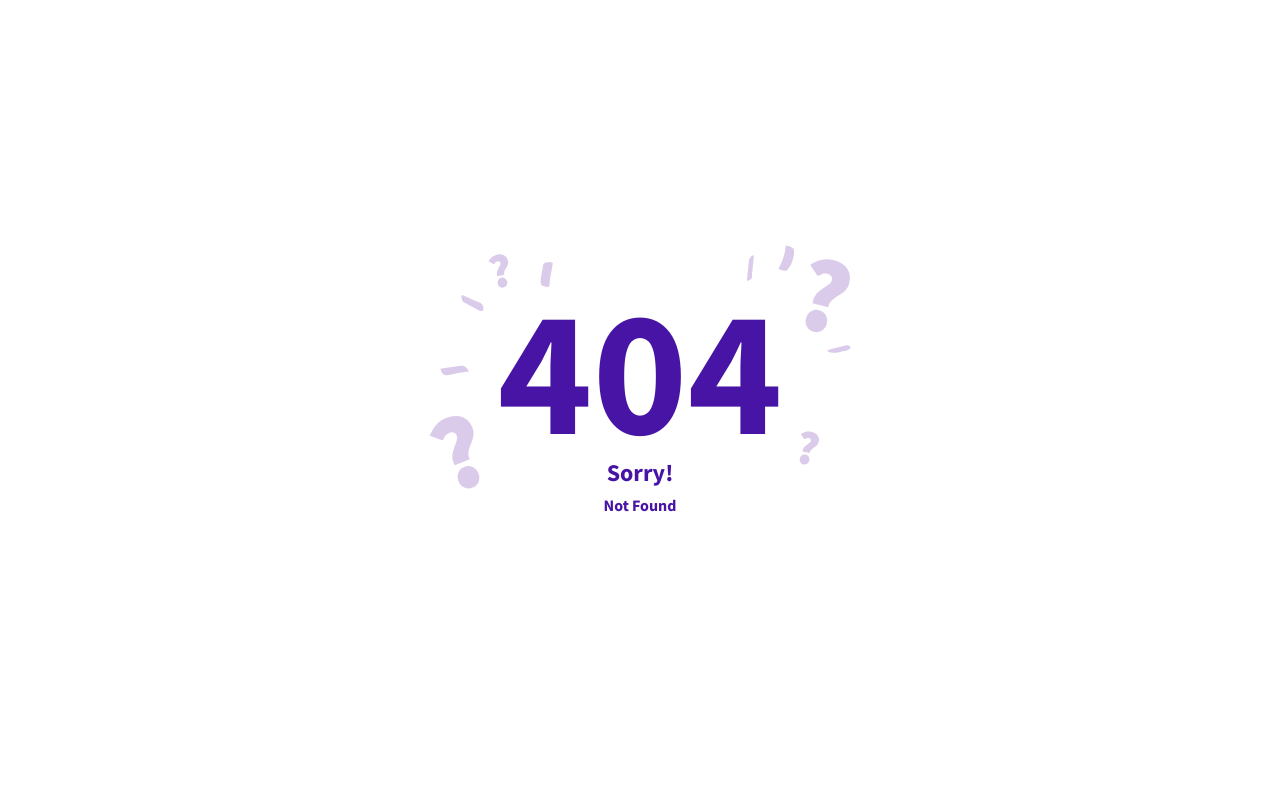
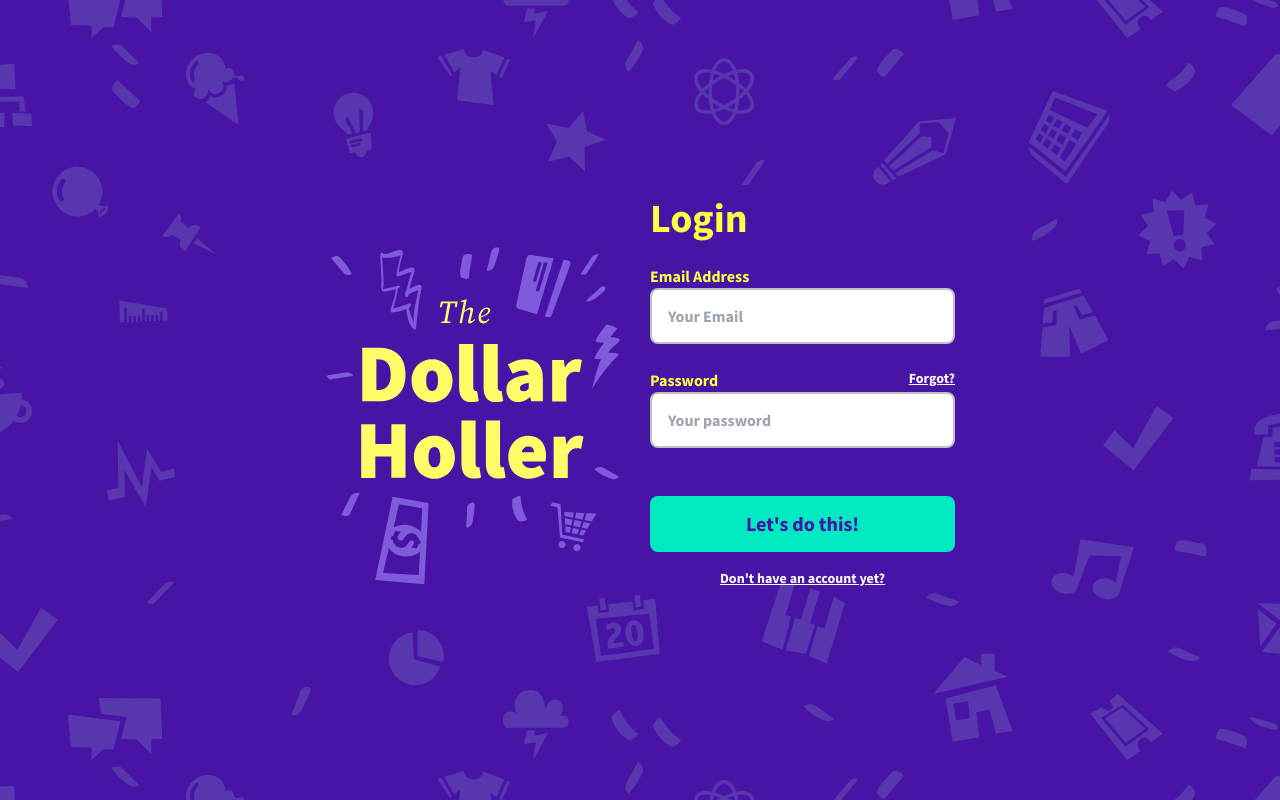
Before and after one commit to kyoukhana/sveltekitlearning, a SvelteKit app: page /login in a window 1280 px wide. Before the commit this address had no page. Built offline with nearby package versions, Linux system fonts and the light colour scheme.

Commit message:
Lesson 59 - Styling the Login
Pretty simple lesson just mainly css styling

```diff
--- /dev/null
+++ b/src/routes/(auth)/+layout.svelte
@@ -0,0 +1,20 @@
+<script lang="ts">
+  import Snackbar from '$lib/components/Snackbar.svelte';
+</script>
+
+<Snackbar />
+
+<div class="min-h-screen w-full bg-daisyBush bg-center md:bg-auth">
+  <div
+    class="grid h-screen w-full auto-rows-min grid-cols-12 px-4 md:auto-rows-fr md:gap-5 xl:px-0"
+  >
+    <div
+      class="col-span-12 pt-8 md:col-span-6 md:my-auto lg:col-span-4 lg:col-start-3 xl:col-span-3 xl:col-start-4"
+    >
+      <img src="/images/logo.svg" alt="The Dollar Holler" class="mx-auto" />
+    </div>
+    <div class="col-span-12 md:col-span-6 md:my-auto lg:col-span-4 xl:col-span-3">
+      <slot><!-- optional fallback --></slot>
+    </div>
+  </div>
+</div>
--- /dev/null
+++ b/src/routes/(auth)/login/+page.svelte
@@ -0,0 +1,30 @@
+<script lang="ts">
+    let email: string, password: string;
+  </script>
+
+  <h1 class="mb-4 text-[2.5rem] font-black text-goldenFizz">Login</h1>
+
+  <form>
+    <div class="field">
+      <label for="email" class="text-goldenFizz">Email Address</label>
+      <input type="email" name="email" placeholder="Your Email" bind:value={email} />
+    </div>
+    <div class="field">
+      <div class="flex justify-between">
+        <label for="password" class="text-goldenFizz">Password</label>
+        <a href="/forgot-password" class="text-sm text-white underline hover:no-underline">Forgot?</a>
+      </div>
+      <input type="password" placeholder="Your password" bind:value={password} />
+    </div>
+    <div class="field">
+      <button
+        type="submit"
+        class="mt-6 min-h-[3.5rem] w-full rounded-lg bg-robinEggBlue py-3 px-4 text-xl font-bold text-daisyBush transition-all duration-200 hover:-translate-y-1 hover:shadow-lg"
+      >
+        Let's do this!
+      </button>
+      <p class="mt-4 text-center text-sm text-white">
+        <a href="/signup" class="hover-no-underline underline">Don't have an account yet?</a>
+      </p>
+    </div>
+  </form>
--- a/tailwind.config.cjs
+++ b/tailwind.config.cjs
@@ -57,7 +57,8 @@ module.exports = {
 				chevronDown: "url('/images/chevron--down.svg')",
 				circle: "url('/images/circle.svg')",
 				thankYou: "url('/images/bg-thankYou.svg')",
-				bg404: "url('/images/bg-404.svg')"
+				bg404: "url('/images/bg-404.svg')",
+				auth: "url('/images/bg-auth.svg')"
 			},
 			backgroundPosition: {
 				'right-center': '97% center'
```
Also changed, not shown: static/images/bg-auth.svg (added).
